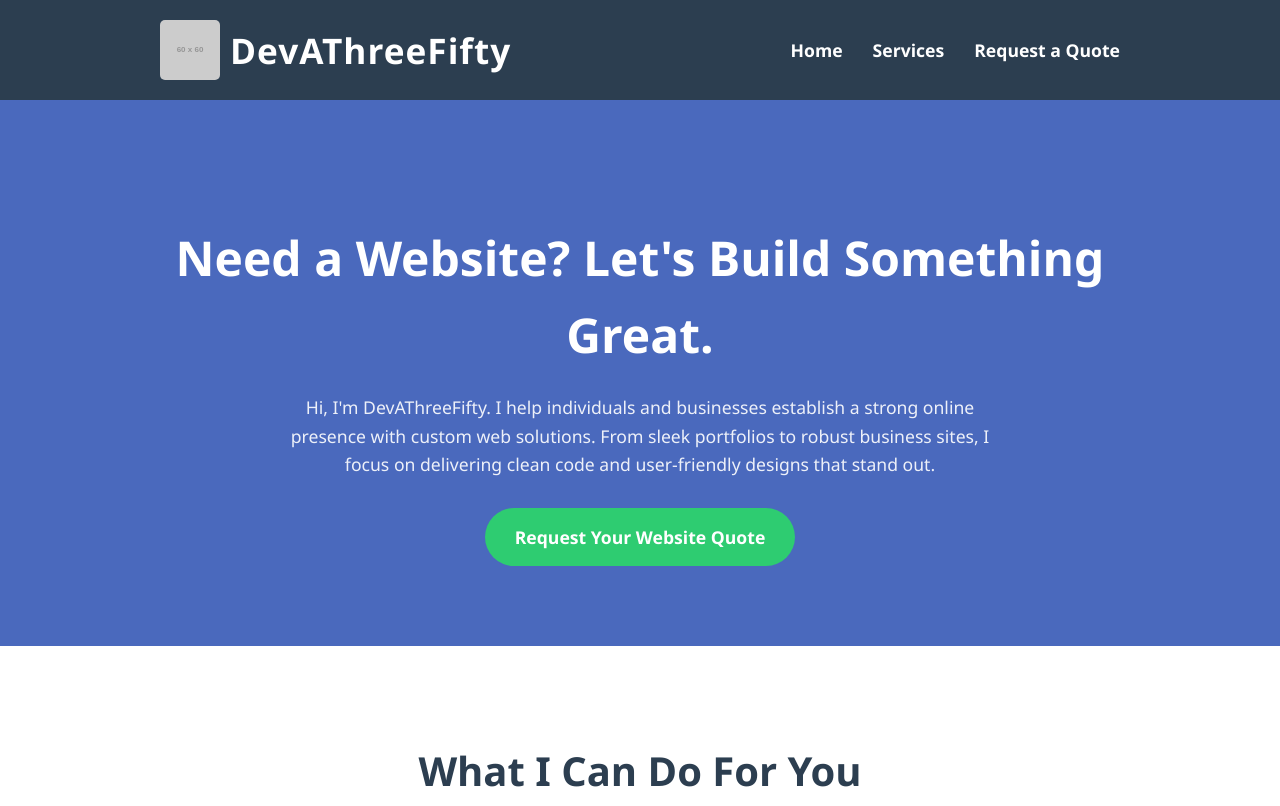
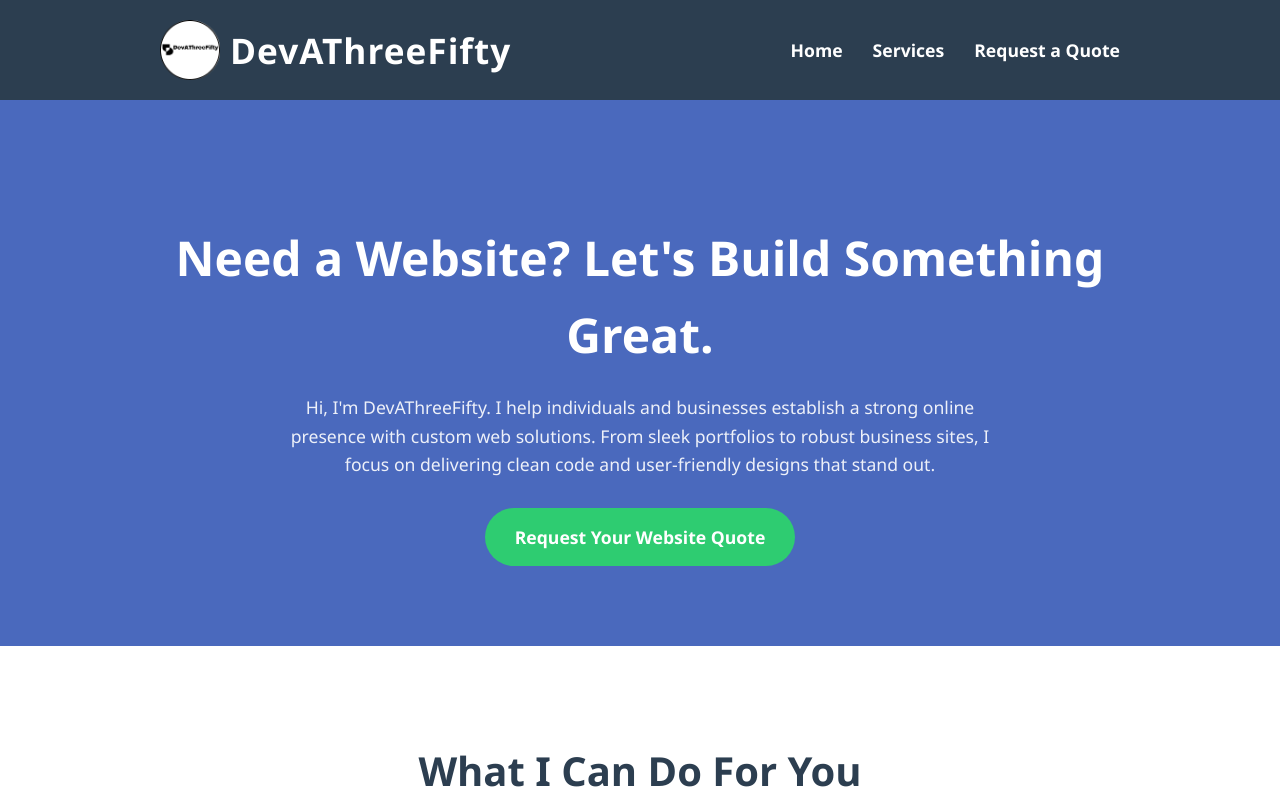
Before and after one commit to A350Dreams/devathreefifty, a plain HTML site: page index.html in a window 1280 px wide. Shown: the top 806 px of the page. Drawn offline with Linux system fonts and the light colour scheme; placeholder pictures from the web are drawn by us.

Commit message:
Update index.html

```diff
--- a/index.html
+++ b/index.html
@@ -3,7 +3,8 @@
 <head>
     <meta charset="UTF-8">
     <meta name="viewport" content="width=device-width, initial-scale=1.0">
-    <title data-key="pageTitle">DevAThreeFifty - Your Website Partner</title>
+    <title data-key="pageTitle">DevAThreeFifty</title>
+     <link rel="icon" href="logo.png">
     <style>
         /* General Body & Container */
         body {
@@ -391,7 +392,7 @@
     <header>
         <div class="container navbar">
             <a href="#hero" class="logo">
-                <img src="https://placehold.co/60x60/4a69bd/ffffff?text=LOGO" alt="DevAThreeFifty Logo"> <!-- Placeholder Logo -->
+                <img src="logo.png" alt="DevAThreeFifty Logo"> <!-- Placeholder Logo -->
                 DevAThreeFifty
             </a>
             <nav>
```
